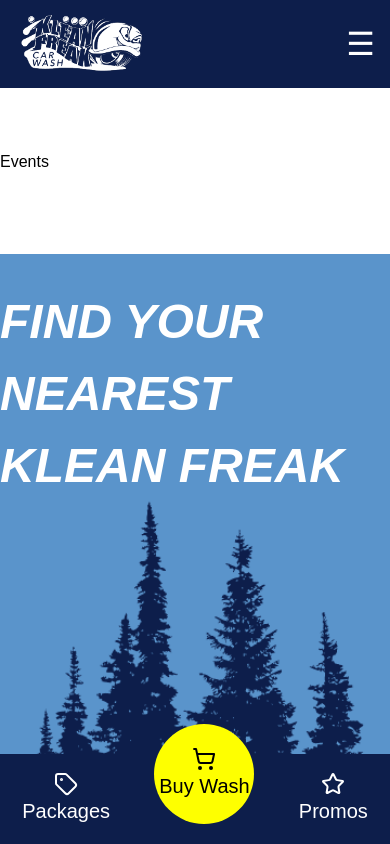
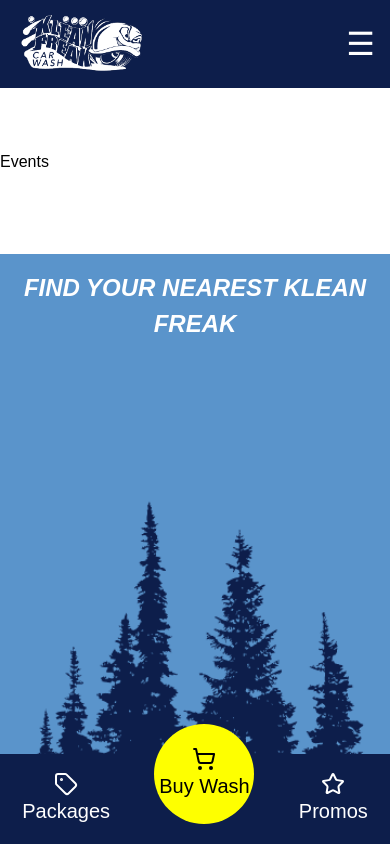
Before and after one commit to Jmorrissette1/klean-freak, a Next.js app: page /events in a window 390 px wide. Shown: the top 844 px of the page. Built offline with nearby package versions, Linux system fonts and the light colour scheme.

Commit message:
added vercel analytics

```diff
--- a/package.json
+++ b/package.json
@@ -10,6 +10,7 @@
   },
   "dependencies": {
     "@tailwindcss/postcss": "^4.1.8",
+    "@vercel/analytics": "^1.5.0",
     "lucide-react": "^0.511.0",
     "next": "15.3.2",
     "postcss": "^8.5.4",
--- a/src/app/components/Footer.module.css
+++ b/src/app/components/Footer.module.css
@@ -29,4 +29,10 @@
   .footerBody {
     background-image: url("/footer-bg-m.png");
   }
+
+  .footerH1 {
+    text-align: center;
+    font-size: 1.5rem;
+    margin-top: 1rem;
+  }
 }
```
Also changed, not shown: 1 other file (tests, documents, lock files or other folders).
